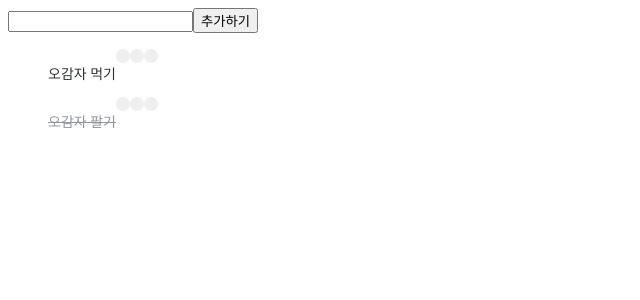
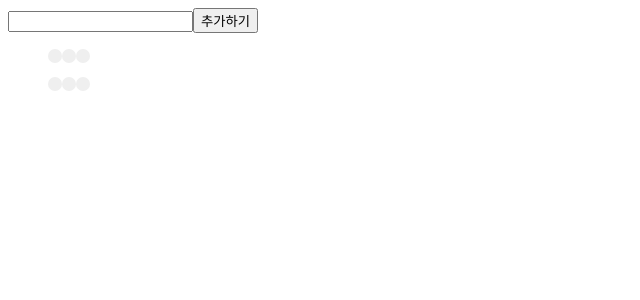
Before and after one commit to cutyapple/redux-toolkit-study, a React app: page / in a window 1280 px wide. Shown: the top 300 px of the page, without its empty margins (0-640 px from the left). Built offline with nearby package versions, Linux system fonts and the light colour scheme.

Commit message:
[FEAT] <features/Todo/~/TodoList.js> Apply Container

```diff
--- a/src/features/Todo/TodoList/TodoList.js
+++ b/src/features/Todo/TodoList/TodoList.js
@@ -1,14 +1,14 @@
 import React from "react";
 import * as S from "./style";
 
-import TodoItem from "../TodoItem/TodoItem";
+import TodoItemContainer from "../TodoItem/TodoItemContainer";
 
 const TodoList = ({ todoList }) => {
   return (
     <S.Container>
       <ul>
         {todoList.map((todo) => (
-          <TodoItem key={todo.id} {...todo} />
+          <TodoItemContainer key={todo.id} {...todo} />
         ))}
       </ul>
     </S.Container>
```
